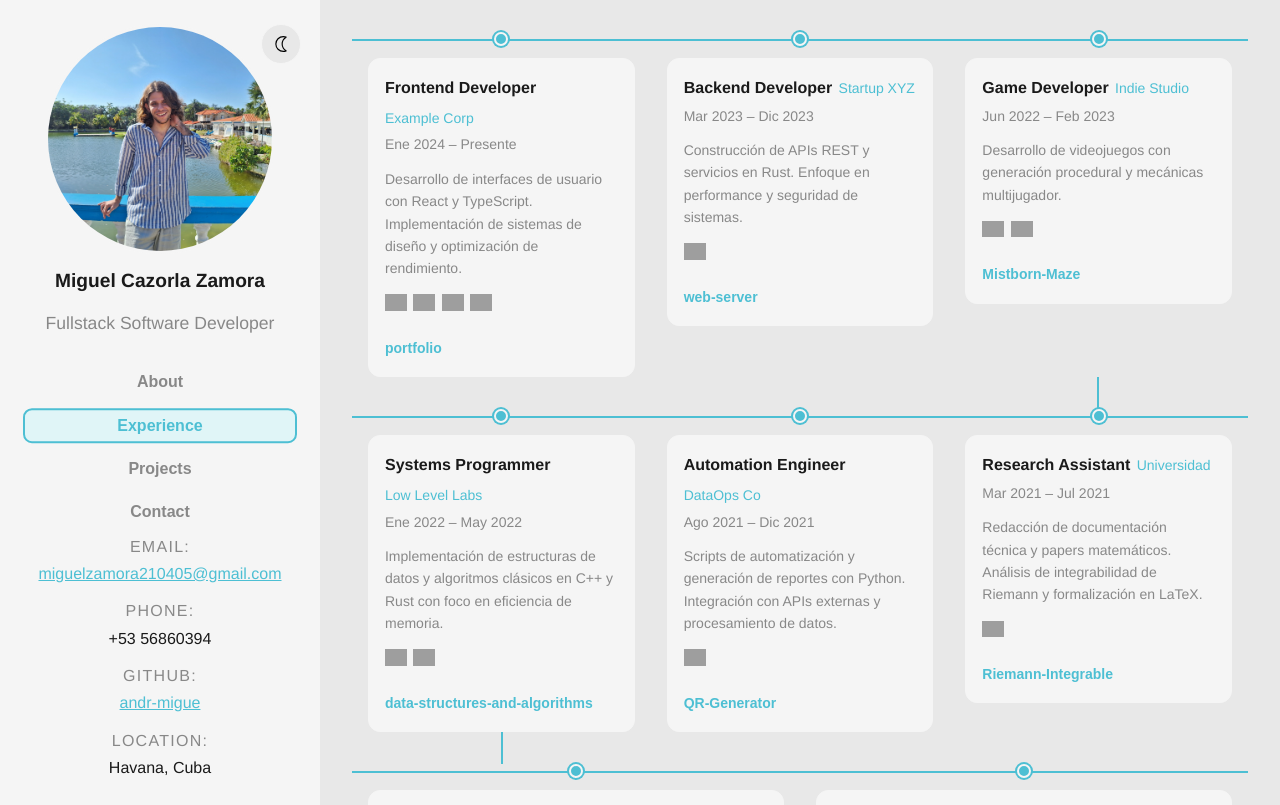
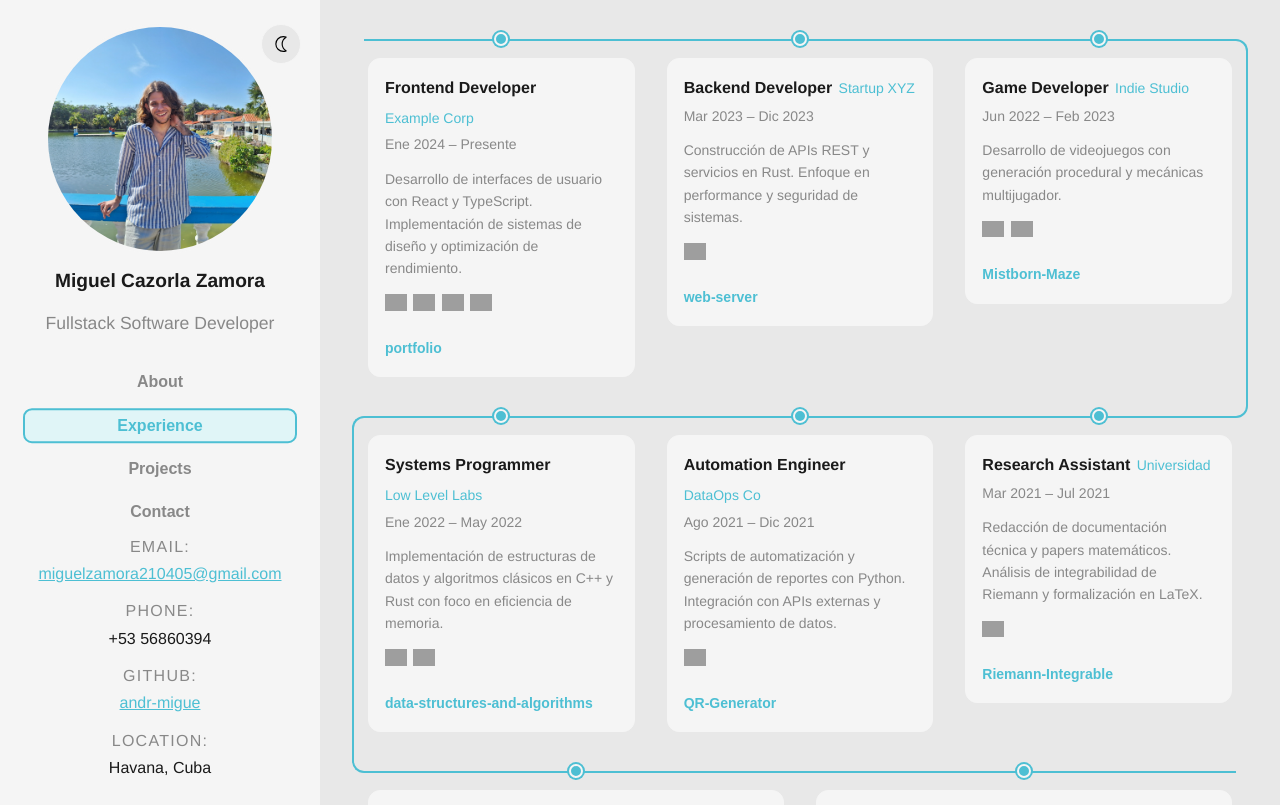
Before and after one commit to andr-migue/portfolio, a React (Vite) app: page / in a window 1280 px wide. Both pictures are taken after a click on the button "Experience". Built offline with nearby package versions, Linux system fonts and the light colour scheme; grey boxes are pictures that could not be loaded.

Commit message:
fix TimeLine

```diff
--- a/src/components/Experience/Experience.css
+++ b/src/components/Experience/Experience.css
@@ -14,14 +14,51 @@
 .experience__timeline {
     display: flex;
     flex-direction: column;
+    gap: 0;
 }
 
 .experience__row-wrapper {
+    position: relative;
     display: flex;
     flex-direction: column;
 }
 
-/* Fila de cards con la línea horizontal entre ellas */
+/* Espacio inferior para que se vea el tramo vertical del timeline */
+.experience__row-wrapper--drops-right,
+.experience__row-wrapper--drops-left {
+    padding-bottom: var(--space-md);
+}
+
+/* Tramo vertical con esquinas redondeadas: la caja se dibuja con bordes
+   (top+right+bottom o top+left+bottom) para que los radios formen la curva
+   que conecta la línea horizontal de esta fila con la de la siguiente. */
+.experience__row-wrapper--drops-right::after,
+.experience__row-wrapper--drops-left::after {
+    content: '';
+    position: absolute;
+    top: 7px;
+    bottom: -9px;
+    width: 12px;
+    border-top: 2px solid var(--color-accent);
+    border-bottom: 2px solid var(--color-accent);
+    z-index: 0;
+}
+
+.experience__row-wrapper--drops-right::after {
+    right: 0;
+    border-right: 2px solid var(--color-accent);
+    border-top-right-radius: 12px;
+    border-bottom-right-radius: 12px;
+}
+
+.experience__row-wrapper--drops-left::after {
+    left: 0;
+    border-left: 2px solid var(--color-accent);
+    border-top-left-radius: 12px;
+    border-bottom-left-radius: 12px;
+}
+
+/* Fila de cards */
 .experience__row {
     position: relative;
     display: flex;
@@ -38,8 +75,8 @@
     content: '';
     position: absolute;
     top: 7px;
-    left: 0;
-    right: 0;
+    left: 12px;
+    right: 12px;
     height: 2px;
     background: var(--color-accent);
     z-index: 0;
@@ -48,20 +85,3 @@
 .experience__row > .timeline-card {
     padding: 0 var(--space-sm);
 }
-
-/* Conector vertical entre filas */
-.experience__turn {
-    width: 2px;
-    height: var(--space-md);
-    background: var(--color-accent);
-}
-
-.experience__turn--right {
-    align-self: flex-end;
-    margin-right: calc(100% / 6);
-}
-
-.experience__turn--left {
-    align-self: flex-start;
-    margin-left: calc(100% / 6);
-}
--- a/src/components/Experience/Experience.tsx
+++ b/src/components/Experience/Experience.tsx
@@ -15,10 +15,15 @@ export default function Experience() {
                 {rows.map((row, rowIndex) => {
                     const isReversed = rowIndex % 2 === 1
                     const orderedRow = isReversed ? [...row].reverse() : row
-                    const turnSide = isReversed ? 'left' : 'right'
+                    const isLast = rowIndex === rows.length - 1
+                    const dropClass = isLast
+                        ? ''
+                        : isReversed
+                            ? ' experience__row-wrapper--drops-left'
+                            : ' experience__row-wrapper--drops-right'
 
                     return (
-                        <div key={rowIndex} className='experience__row-wrapper'>
+                        <div key={rowIndex} className={`experience__row-wrapper${dropClass}`}>
                             <div className={`experience__row${isReversed ? ' experience__row--reversed' : ''}`}>
                                 {orderedRow.map((exp) => {
                                     const related = exp.projectName
@@ -33,9 +38,6 @@ export default function Experience() {
                                     )
                                 })}
                             </div>
-                            {rowIndex < rows.length - 1 && (
-                                <div className={`experience__turn experience__turn--${turnSide}`} />
-                            )}
                         </div>
                     )
                 })}
```
